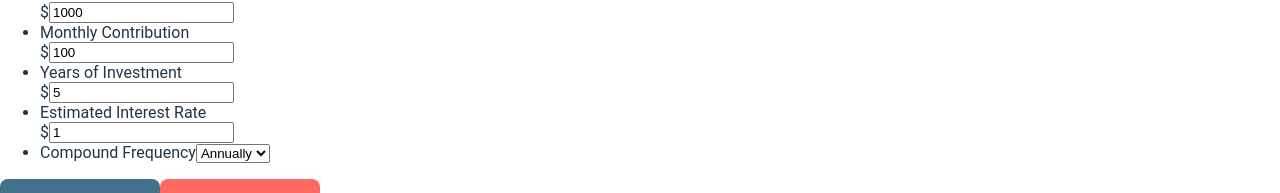
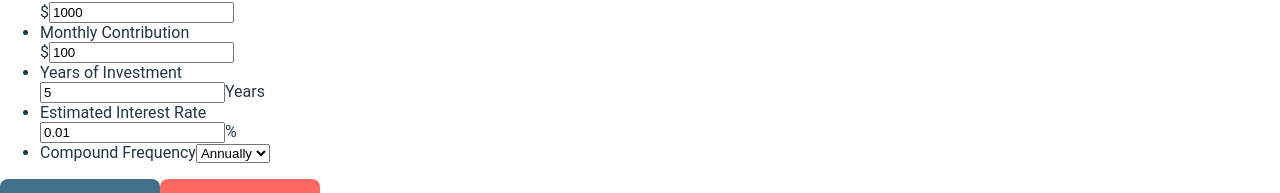
Before and after one commit to doanaminh/build-a-budget, a React (Vite) app in the folder client/: page /compound-calculator in a window 1280 px wide. Shown: the part 261-454 px from the top of the page. Built offline with nearby package versions, Linux system fonts and the light colour scheme; a web font is replaced by a local one.

Commit message:
fiuring out logic for compound calc

```diff
--- a/client/src/pages/CompoundCalculator.tsx
+++ b/client/src/pages/CompoundCalculator.tsx
@@ -1,4 +1,4 @@
-import { useState, useEffect } from 'react';
+import { useState } from 'react';
 import Button from "../components/Button";
 import Modal from '../components/Modal';
 
@@ -12,7 +12,7 @@ export default function() {
         initialInvestment: 1000,
         monthlyContribution: 100,
         yearsInvesting: 5,
-        interestRate: 1,
+        interestRate: .01,
         compoundFrequency: 12,
     });
     const handleChange = (e:any) => {
@@ -22,9 +22,22 @@ export default function() {
         });
     }
 
+    // Using the formula A = P(1 + r/n)**(nt)
+    // investments.A = investments.initialInvestment * ((1 + (investments.interestRate / investments.compoundFrequency)) ** (investments.compoundFrequency * investments.yearsInvesting))
 
-    // Using the formula A = P(1 + r/n)**(nt)
-    investments.A = investments.initialInvestment * ((1 + (investments.interestRate / investments.compoundFrequency)) ** (investments.compoundFrequency * investments.yearsInvesting))
+    // investments.A = (investments.initialInvestment + investments.monthlyContribution * investments.compoundFrequency) * ((1 + (investments.interestRate / investments.compoundFrequency)) ** (investments.compoundFrequency * investments.yearsInvesting))
+
+    // (initial + monthly * 12) * (1 + interest/12) ** (12t)
+    const calculateCompound = (P:number, r:number, n:number, t:number, m:number) => {
+        let init = P;
+        for (let i = 0; i < t; i++) {
+            init = init * (1 + r);
+            init = init + (m * 12);
+        }
+        return init;
+    }
+
+
     return (
         <>
             <section className='CompoundCalculator'>
@@ -67,7 +80,6 @@ export default function() {
                             <li>
                                 <label htmlFor="">Years of Investment</label>
                                 <div>
-                                    <span>$</span>
                                     <input
                                     name='yearsInvesting'
                                     type="number"
@@ -76,20 +88,21 @@ export default function() {
                                     onInput={handleChange}
                                     defaultValue={5}
                                     />
+                                    <span>Years</span>
                                 </div>
                             </li>
                             <li>
                                 <label htmlFor="">Estimated Interest Rate</label>
                                 <div>
-                                    <span>$</span>
                                     <input
                                     name='interestRate'
                                     type="number"
-                                    placeholder="0"
+                                    placeholder="1"
                                     min='0'
                                     onInput={handleChange}
-                                    defaultValue={1}
+                                    defaultValue={.01}
                                     />
+                                    <span>%</span>
                                 </div>
                             </li>
                             <li>
@@ -118,6 +131,8 @@ export default function() {
                             width="10rem"
                             onClick={() => {
                                 setModalOpen(true);
+                                investments.A = calculateCompound(investments.initialInvestment, investments.interestRate, investments.compoundFrequency, investments.yearsInvesting, investments.monthlyContribution);
+                                console.log(investments.A, investments.compoundFrequency, investments.initialInvestment, investments.interestRate, investments.monthlyContribution, investments.yearsInvesting)
                             }}
                         >Calculate</Button>
                         <Button
@@ -137,7 +152,7 @@ export default function() {
                 {modalOpen &&
                     <Modal
                         title="Ending Balance"
-                        a1Msg=''
+                        a1Msg={''}
                         a2Msg=''
                         a3Msg=''
                         setOpenModal={modalOpen}
```
